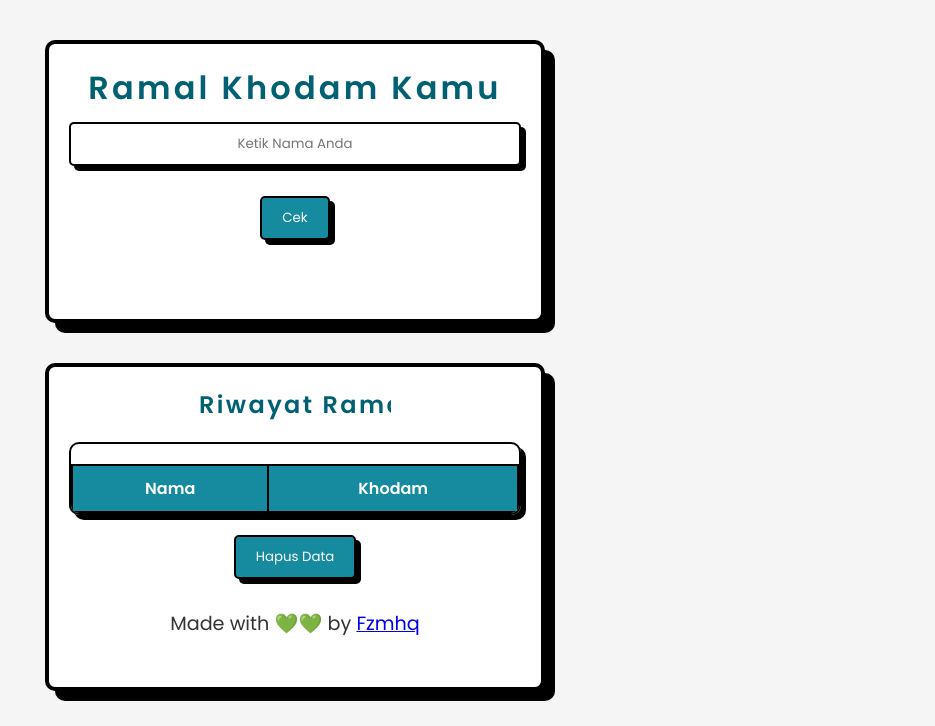
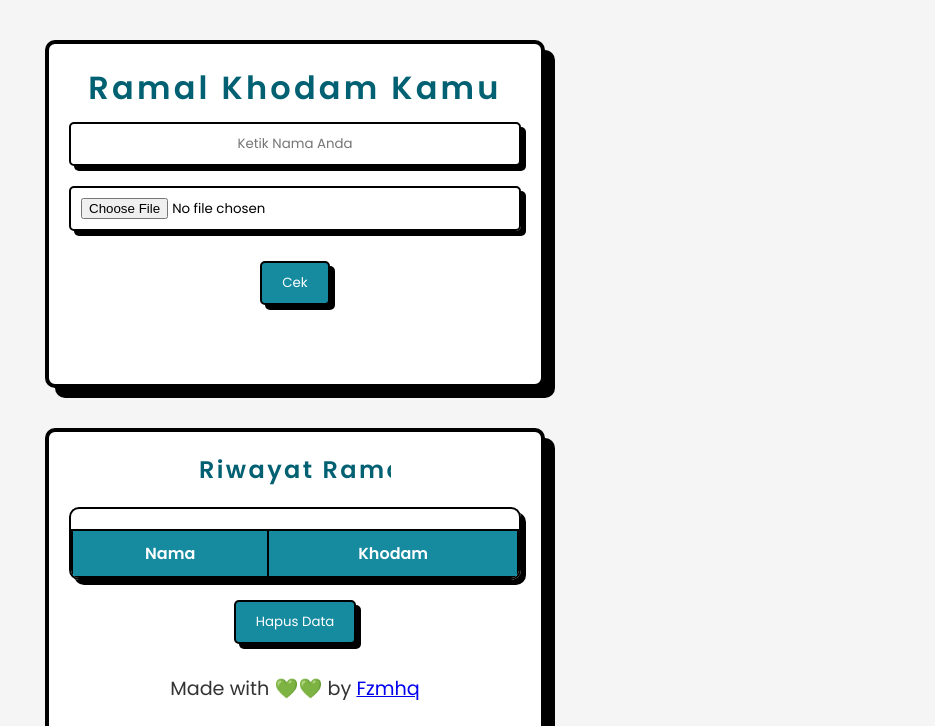
Before and after one commit to Faizalmuhamadiqbal27/khodamku, a plain HTML site: page index.html in a window 1280 px wide. Shown: the top 726 px of the page, without its empty margins (345-1280 px from the left). Drawn offline with Linux system fonts and the light colour scheme.

Commit message:
Update index.html

```diff
--- a/index.html
+++ b/index.html
@@ -33,8 +33,12 @@
     <div class="container">
         <h1>Ramal Khodam Kamu</h1>
         <input type="text" id="nameInput" placeholder="Ketik Nama Anda">
+        <input type="file" id="photoInput" accept="image/*">
         <button id="checkButton">Cek</button>
-        <p id="result"></p>
+        <div id="resultContainer">
+            <p id="result"></p>
+            <img id="resultPhoto" style="display: none; width: 100px; height: 100px; object-fit: cover;">
+        </div>
     </div>
     <div class="container-check">
         <h2>Riwayat Ramalan</h2>
```
